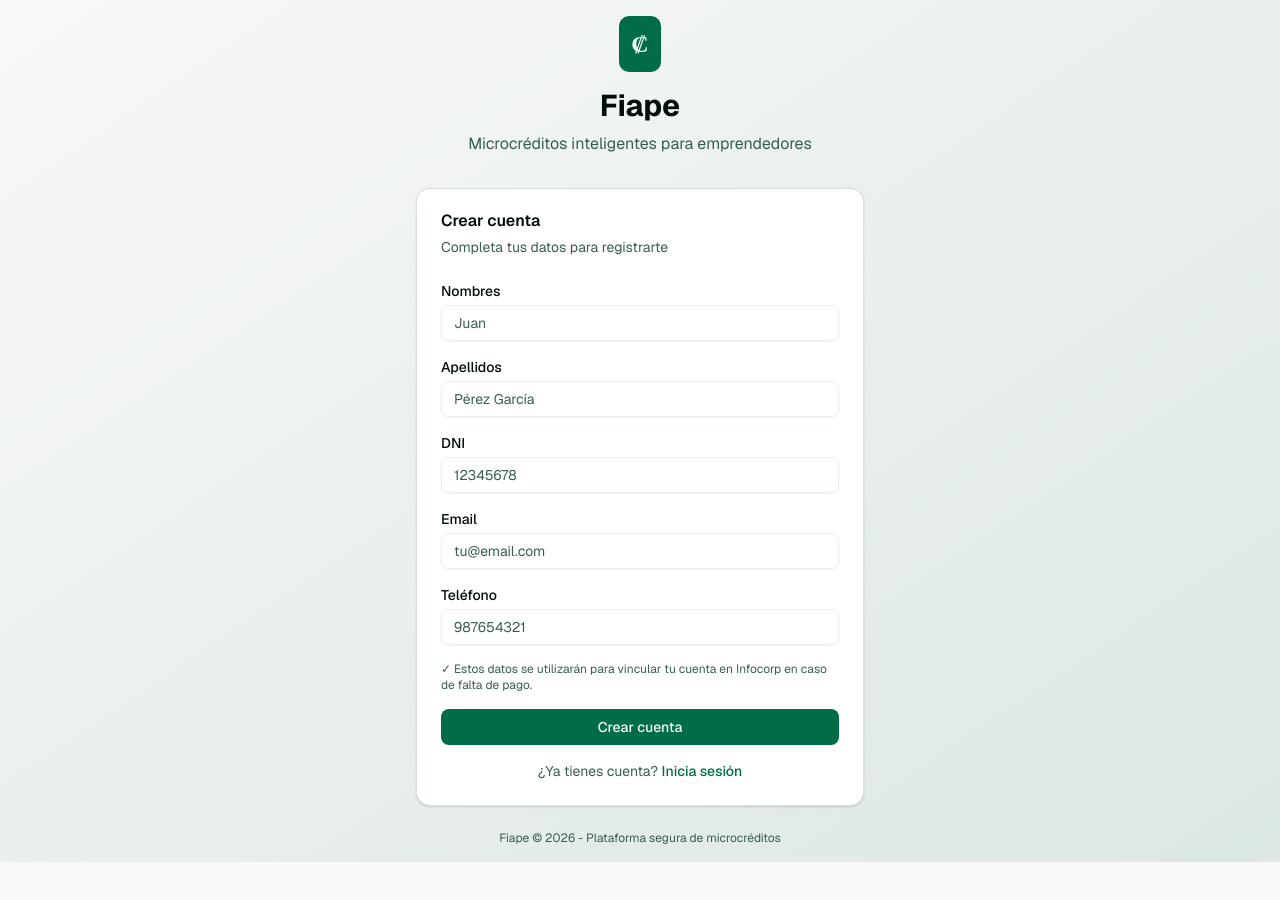
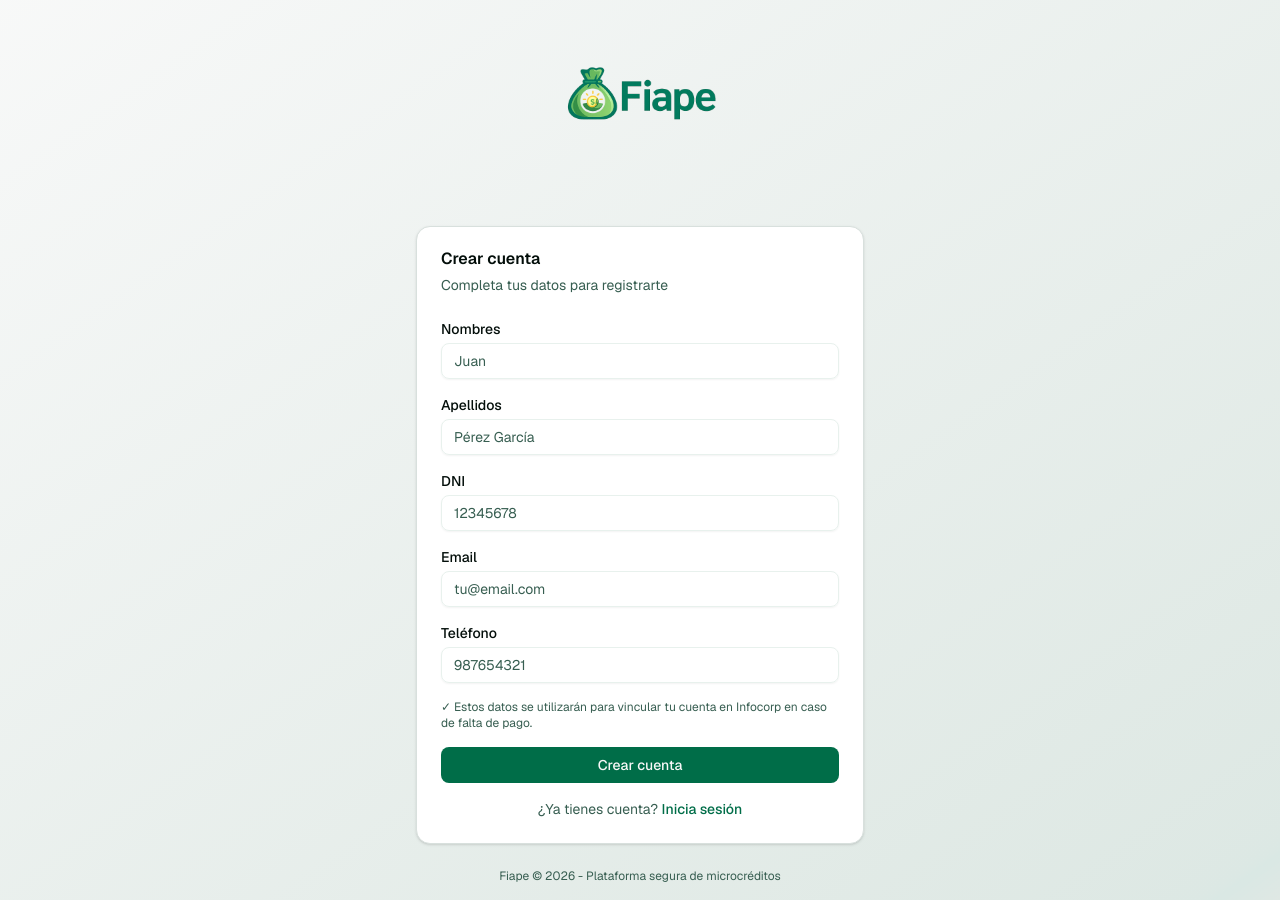
Before and after one commit to MAX-0-1/Sistema_Fiape, a Next.js app: page /auth in a window 1280 px wide. Before the commit the page ends 862 px from the top, so only its background shows below. Built offline with nearby package versions, Linux system fonts and the light colour scheme.

Commit message:
Add logo image and update AuthPage layout

```diff
--- a/app/auth/page.tsx
+++ b/app/auth/page.tsx
@@ -120,13 +120,20 @@ export default function AuthPage() {
     <div className="min-h-screen bg-gradient-to-br from-background to-secondary/10 flex items-center justify-center p-4">
       <div className="w-full max-w-md">
         {/* Logo y título */}
-        <div className="text-center mb-8">
-          <div className="inline-block bg-primary rounded-lg p-3 mb-4">
-            <div className="text-2xl font-bold text-primary-foreground">₡</div>
-          </div>
-          <h1 className="text-3xl font-bold text-foreground">Fiape</h1>
-          <p className="text-muted-foreground mt-2">Microcréditos inteligentes para emprendedores</p>
-        </div>
+{/* Logo */}
+<div className="text-center mb-8">
+  <div className="inline-block">
+    <img
+      src="/fiape.png"
+      alt="Logo Fiape"
+      className="w-64 h-auto mx-auto rounded-lg"
+    />
+  </div>
+</div>
+
+
+
+
 
         <Card>
           {isLogin ? (
```
Also changed, not shown: public/fiape.png (added).
